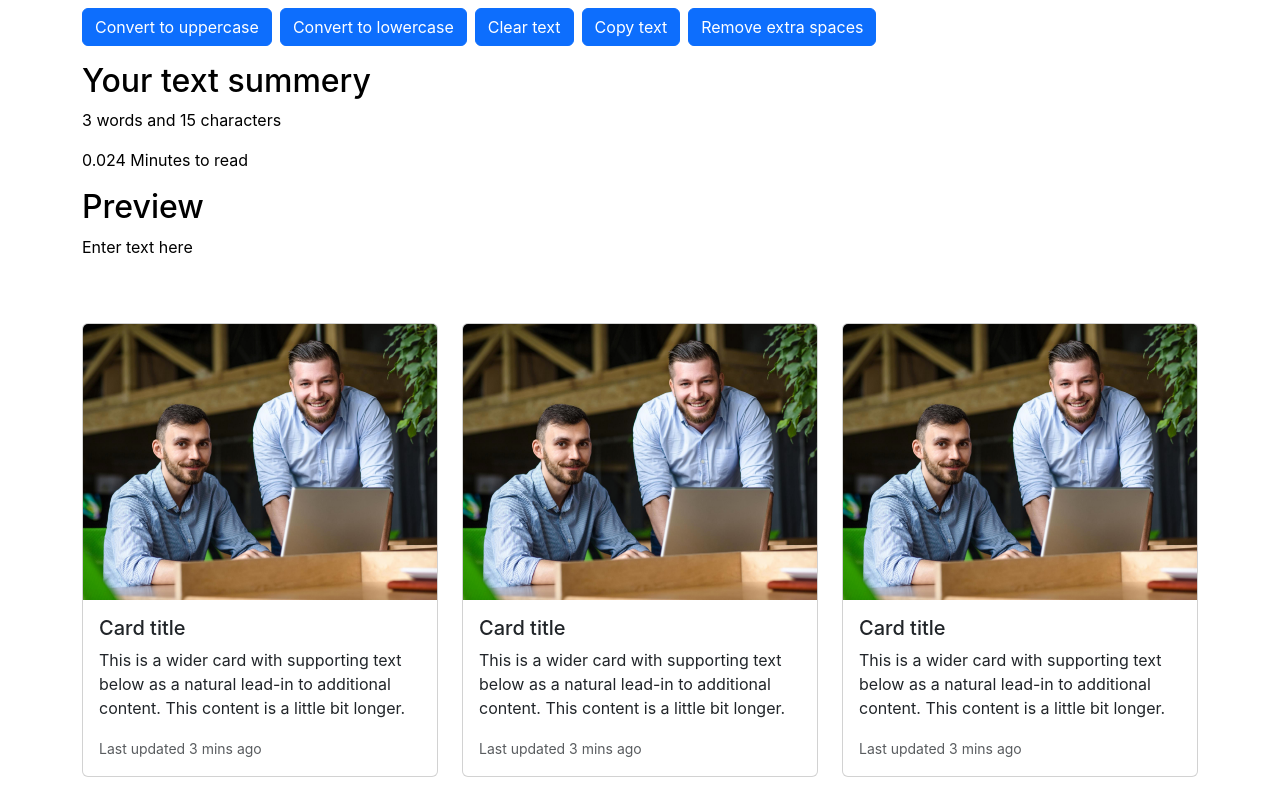
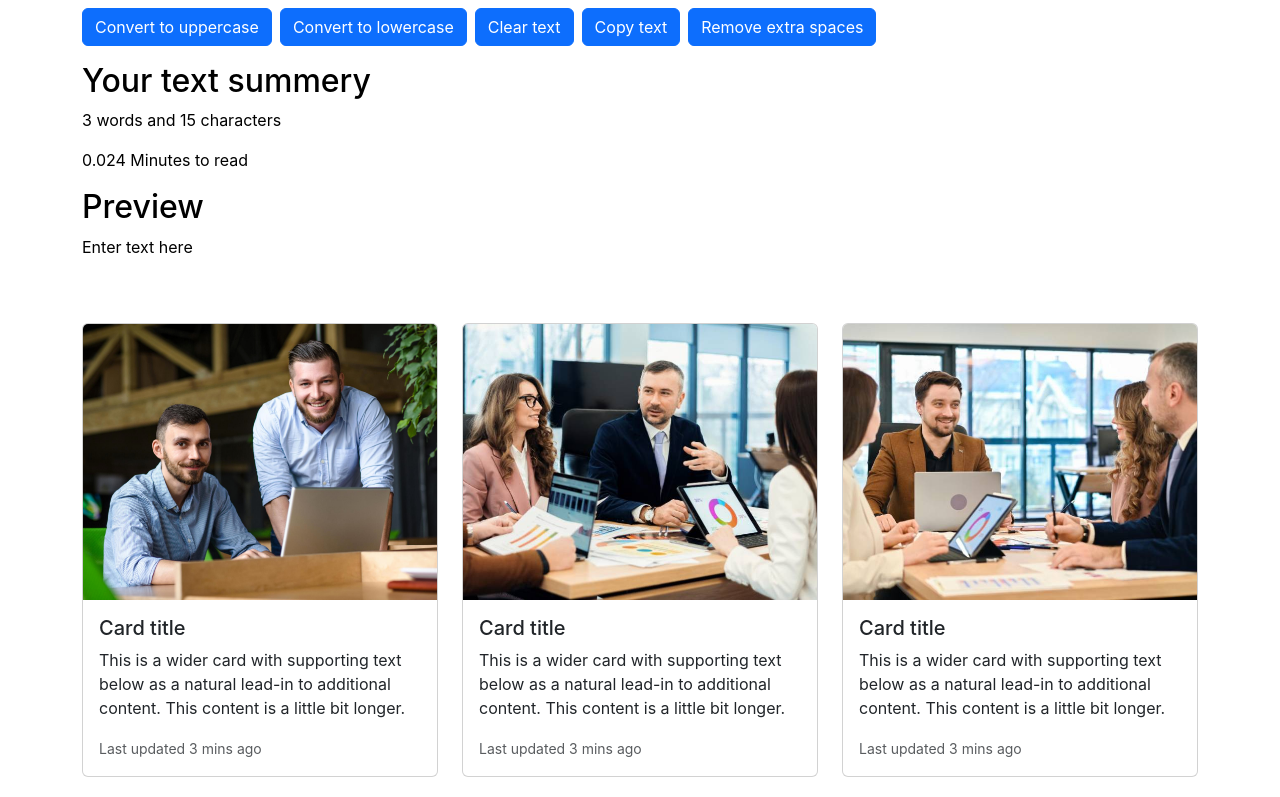
Before and after one commit to subhodeepnandy142-art/project-1, a React (Create React App) app: page / in a window 1280 px wide. Shown: the part 374-1171 px from the top of the page. Built offline with nearby package versions, Linux system fonts and the light colour scheme.

Commit message:
service page add

```diff
--- a/src/assets/images/index.js
+++ b/src/assets/images/index.js
@@ -1,5 +1,7 @@
 import img1 from './why-angular-developer.png';
+import img2 from './why-angular-developer1.jpg';
+import img3 from './why-angular-developer2.jpg';
 
 export {
-  img1
+  img1, img2, img3
 };
--- a/src/components/Service.js
+++ b/src/components/Service.js
@@ -1,5 +1,5 @@
 import React from 'react'
-import { img1 } from '../assets/images';
+import { img1, img2, img3 } from '../assets/images';
 
 export default function Service() {
   return (
@@ -19,7 +19,7 @@ export default function Service() {
                     </div>
                     <div className="col-md-4">
                         <div className="card mb-3">
-                            <img src={img1} className="card-img-top" alt="..."/>
+                            <img src={img2} className="card-img-top" alt="..."/>
                             <div className="card-body">
                                 <h5 className="card-title">Card title</h5>
                                 <p className="card-text">This is a wider card with supporting text below as a natural lead-in to additional content. This content is a little bit longer.</p>
@@ -29,7 +29,7 @@ export default function Service() {
                     </div>
                     <div className="col-md-4">
                         <div className="card mb-3">
-                            <img src={img1} className="card-img-top" alt="..."/>
+                            <img src={img3} className="card-img-top" alt="..."/>
                             <div className="card-body">
                                 <h5 className="card-title">Card title</h5>
                                 <p className="card-text">This is a wider card with supporting text below as a natural lead-in to additional content. This content is a little bit longer.</p>
```
Also changed, not shown: src/assets/images/why-angular-developer1.jpg (added), src/assets/images/why-angular-developer2.jpg (added).
